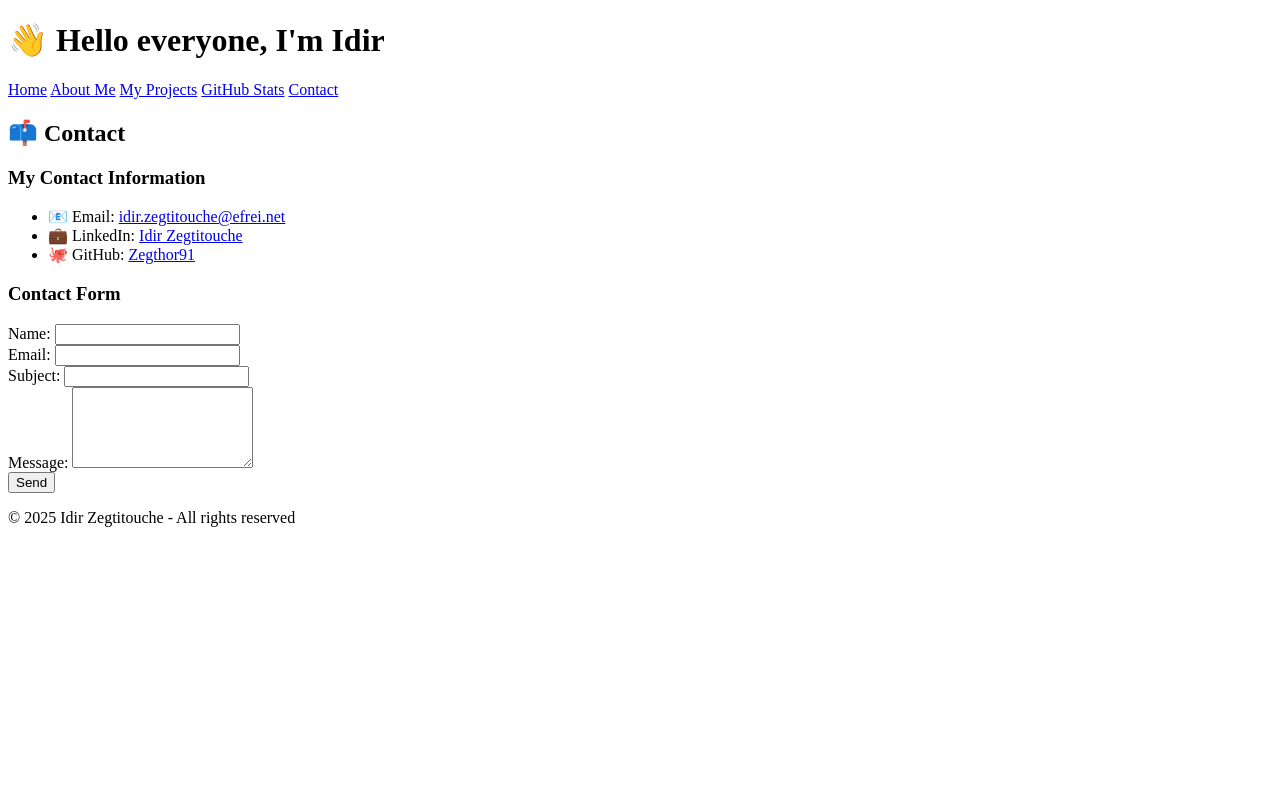
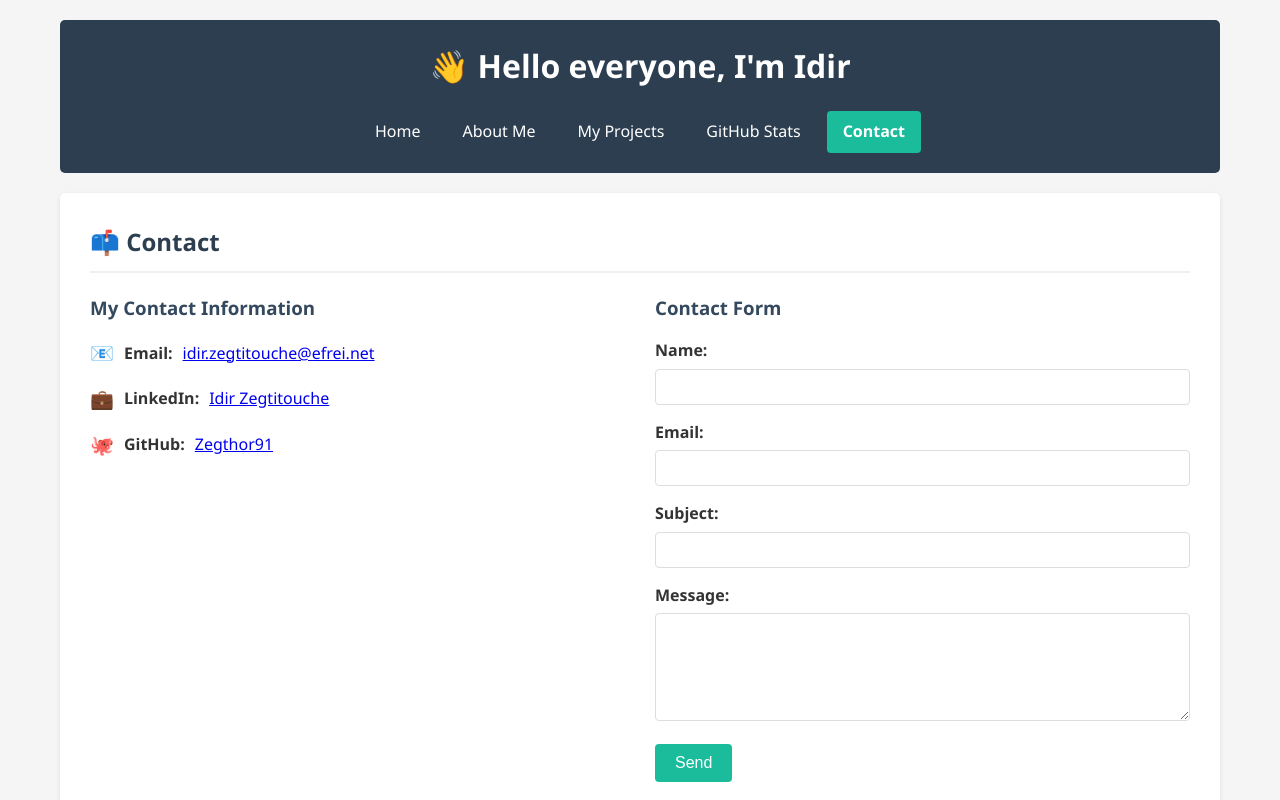
Before and after one commit to Zegthor91/Zegthor91.github.io, a plain HTML site: page contact.html in a window 1280 px wide. Shown: the top 800 px of the page. Drawn offline with Linux system fonts and the light colour scheme.

Commit message:
Style.css uploaded

```diff
--- a/contact.html
+++ b/contact.html
@@ -4,7 +4,7 @@
     <meta charset="UTF-8">
     <meta name="viewport" content="width=device-width, initial-scale=1.0">
     <title>Contact - Idir</title>
-    <link rel="stylesheet" href="styles.css">
+    <link rel="stylesheet" href="style.css">
 </head>
 <body>
     <header>
--- /dev/null
+++ b/style.css
@@ -0,0 +1,256 @@
+/* Styles globaux */
+* {
+    box-sizing: border-box;
+    margin: 0;
+    padding: 0;
+}
+
+body {
+    font-family: 'Segoe UI', Tahoma, Geneva, Verdana, sans-serif;
+    line-height: 1.6;
+    color: #333;
+    background-color: #f5f5f5;
+    max-width: 1200px;
+    margin: 0 auto;
+    padding: 20px;
+}
+
+header {
+    background-color: #2c3e50;
+    color: white;
+    padding: 20px;
+    border-radius: 5px;
+    margin-bottom: 20px;
+}
+
+header h1 {
+    margin-bottom: 20px;
+    text-align: center;
+}
+
+/* Navigation */
+nav {
+    display: flex;
+    justify-content: center;
+    flex-wrap: wrap;
+    gap: 10px;
+    margin-top: 15px;
+}
+
+nav a {
+    color: white;
+    text-decoration: none;
+    padding: 8px 16px;
+    border-radius: 4px;
+    transition: background-color 0.3s;
+}
+
+nav a:hover {
+    background-color: #34495e;
+}
+
+nav a.active {
+    background-color: #1abc9c;
+    font-weight: bold;
+}
+
+/* Main content */
+main {
+    background-color: white;
+    padding: 30px;
+    border-radius: 5px;
+    box-shadow: 0 2px 5px rgba(0, 0, 0, 0.1);
+}
+
+section {
+    margin-bottom: 40px;
+}
+
+h2 {
+    color: #2c3e50;
+    margin-bottom: 20px;
+    padding-bottom: 10px;
+    border-bottom: 2px solid #ecf0f1;
+}
+
+h3 {
+    color: #34495e;
+    margin-bottom: 15px;
+}
+
+ul {
+    list-style-position: inside;
+    margin-bottom: 20px;
+}
+
+li {
+    margin-bottom: 10px;
+}
+
+/* Cards for homepage */
+.quick-links {
+    display: grid;
+    grid-template-columns: repeat(auto-fit, minmax(250px, 1fr));
+    gap: 20px;
+    margin-top: 30px;
+}
+
+.card {
+    background-color: #f8f9fa;
+    border-radius: 5px;
+    padding: 20px;
+    border-left: 4px solid #1abc9c;
+    box-shadow: 0 2px 5px rgba(0, 0, 0, 0.1);
+    transition: transform 0.3s;
+}
+
+.card:hover {
+    transform: translateY(-5px);
+}
+
+/* Button styles */
+.button {
+    display: inline-block;
+    background-color: #1abc9c;
+    color: white;
+    padding: 8px 16px;
+    border-radius: 4px;
+    text-decoration: none;
+    margin-top: 10px;
+    transition: background-color 0.3s;
+}
+
+.button:hover {
+    background-color: #16a085;
+}
+
+/* About page */
+.skills {
+    display: grid;
+    grid-template-columns: repeat(auto-fit, minmax(200px, 1fr));
+    gap: 20px;
+    margin-top: 20px;
+}
+
+.skill-category {
+    background-color: #f8f9fa;
+    padding: 15px;
+    border-radius: 5px;
+}
+
+/* Projects page */
+.project-card {
+    background-color: #f8f9fa;
+    border-radius: 5px;
+    padding: 20px;
+    margin-bottom: 20px;
+    box-shadow: 0 2px 5px rgba(0, 0, 0, 0.1);
+}
+
+.project-details {
+    margin-top: 15px;
+}
+
+.project-links {
+    margin-top: 15px;
+}
+
+/* GitHub stats page */
+.stats-container {
+    display: grid;
+    grid-template-columns: repeat(auto-fit, minmax(300px, 1fr));
+    gap: 20px;
+    align-items: center;
+}
+
+.github-stats-img {
+    width: 100%;
+    max-width: 500px;
+    border-radius: 5px;
+}
+
+.contribution-section {
+    margin-top: 30px;
+}
+
+/* Contact page */
+.contact-info {
+    display: grid;
+    grid-template-columns: repeat(auto-fit, minmax(300px, 1fr));
+    gap: 30px;
+}
+
+.contact-methods li {
+    display: flex;
+    align-items: center;
+    margin-bottom: 15px;
+}
+
+.contact-icon {
+    margin-right: 10px;
+    font-size: 1.2em;
+}
+
+.contact-label {
+    font-weight: bold;
+    margin-right: 10px;
+}
+
+/* Form styles */
+.form-group {
+    margin-bottom: 15px;
+}
+
+label {
+    display: block;
+    margin-bottom: 5px;
+    font-weight: bold;
+}
+
+input, textarea {
+    width: 100%;
+    padding: 8px;
+    border: 1px solid #ddd;
+    border-radius: 4px;
+    font-family: inherit;
+}
+
+.submit-button {
+    background-color: #1abc9c;
+    color: white;
+    border: none;
+    padding: 10px 20px;
+    border-radius: 4px;
+    cursor: pointer;
+    font-size: 16px;
+    transition: background-color 0.3s;
+}
+
+.submit-button:hover {
+    background-color: #16a085;
+}
+
+/* Footer */
+footer {
+    margin-top: 20px;
+    padding: 20px;
+    text-align: center;
+    color: #7f8c8d;
+    font-size: 0.9em;
+}
+
+/* Responsive design */
+@media (max-width: 768px) {
+    nav {
+        flex-direction: column;
+        align-items: center;
+    }
+
+    .contact-info {
+        grid-template-columns: 1fr;
+    }
+
+    .stats-container {
+        grid-template-columns: 1fr;
+    }
+}
```
Also changed, not shown: about_me.html (+1 -1 lines), github_stats.html (+1 -1 lines), index.html (+1 -1 lines), my_projects.html (+1 -1 lines).
